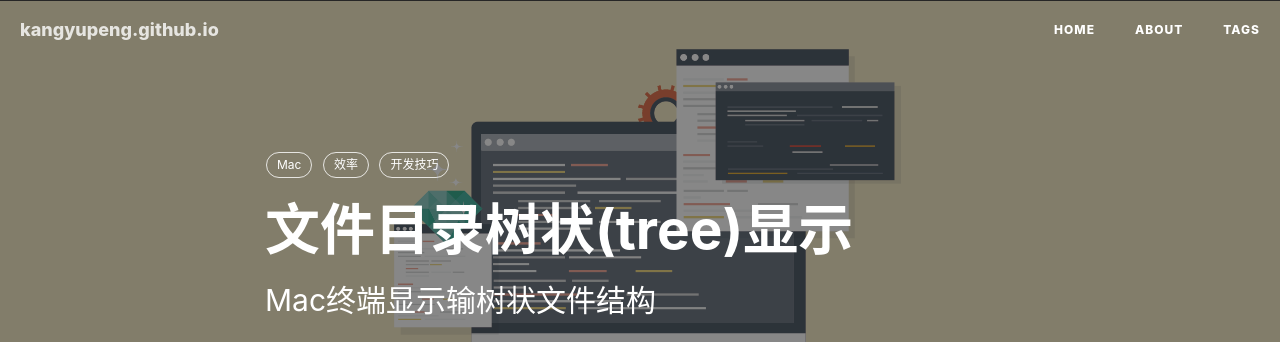
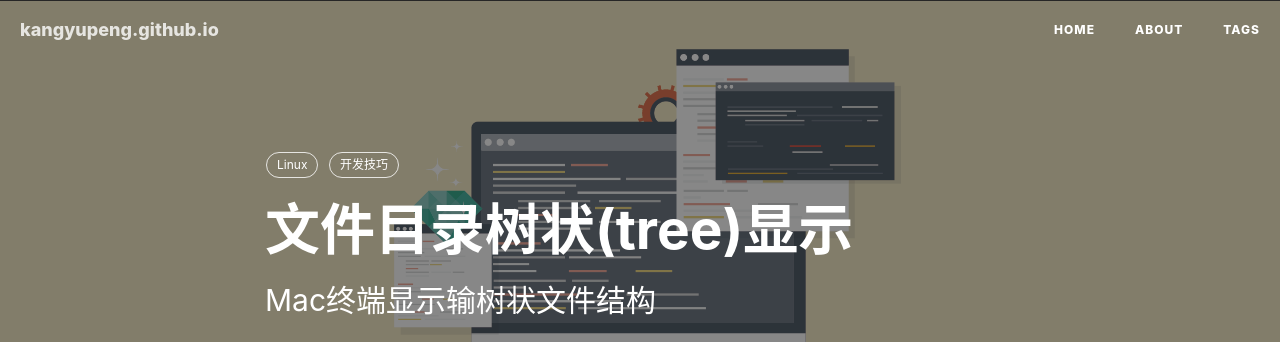
Before and after one commit to kangyupeng/kangyupeng.github.io, a Jekyll site: the page built from _posts/2017-3-07-文件目录树状(tree)显示.md, in a window 1280 px wide. Shown: the top 342 px of the page. Built offline with Jekyll 4.4.1, drawn with Linux system fonts in a browser that asks for light colours; nearby versions of some CDN libraries; comment, search, counter and statistics services are not loaded.

Commit message:
Update 2017-3-07-文件目录树状(tree)显示.md

```diff
--- a/_posts/2017-3-07-文件目录树状(tree)显示.md
+++ b/_posts/2017-3-07-文件目录树状(tree)显示.md
@@ -7,8 +7,7 @@ author:     BY
 header-img: img/post-bg-debug.png
 catalog: true
 tags:
-    - Mac
-    - 效率
+    - Linux
     - 开发技巧
 ---
 
```
